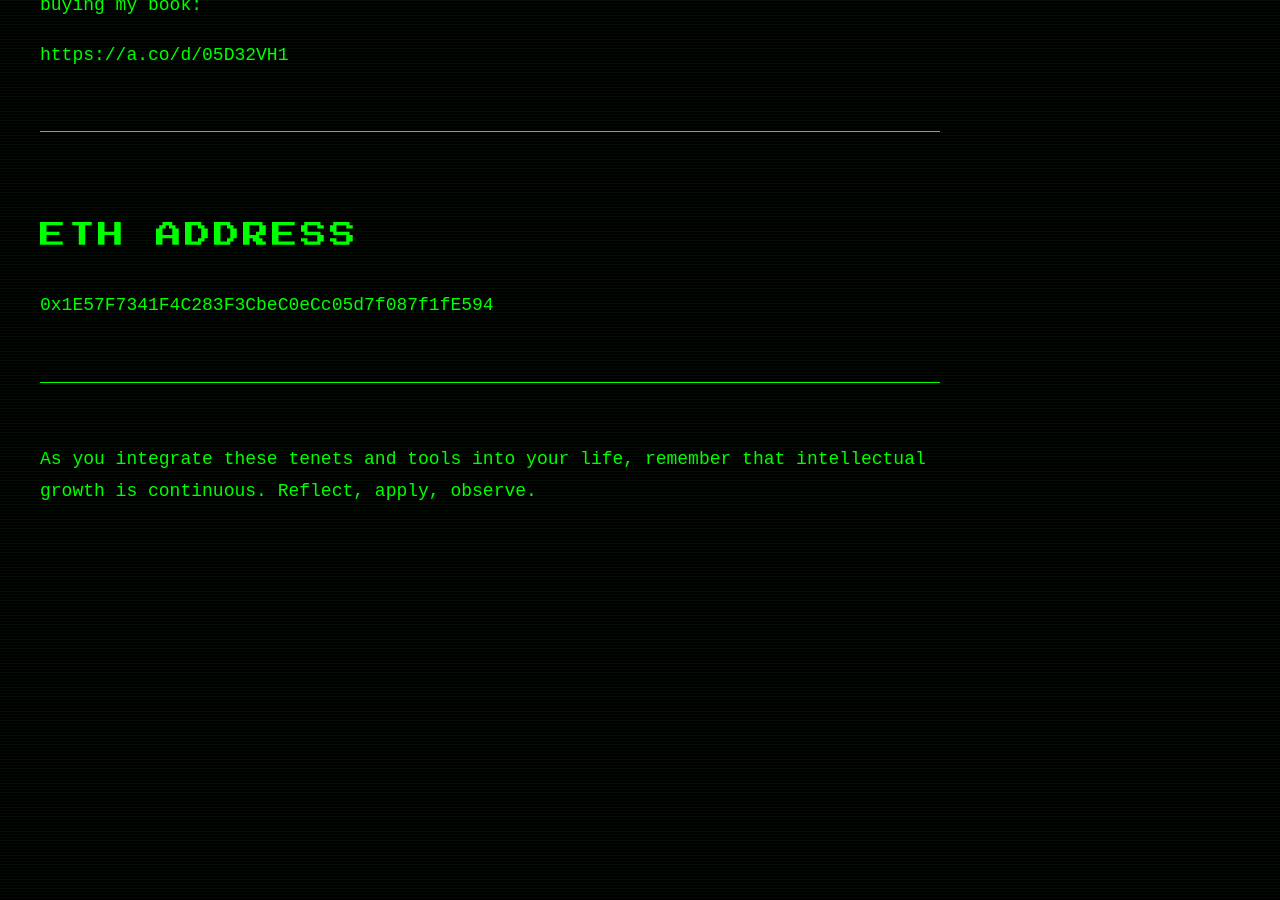
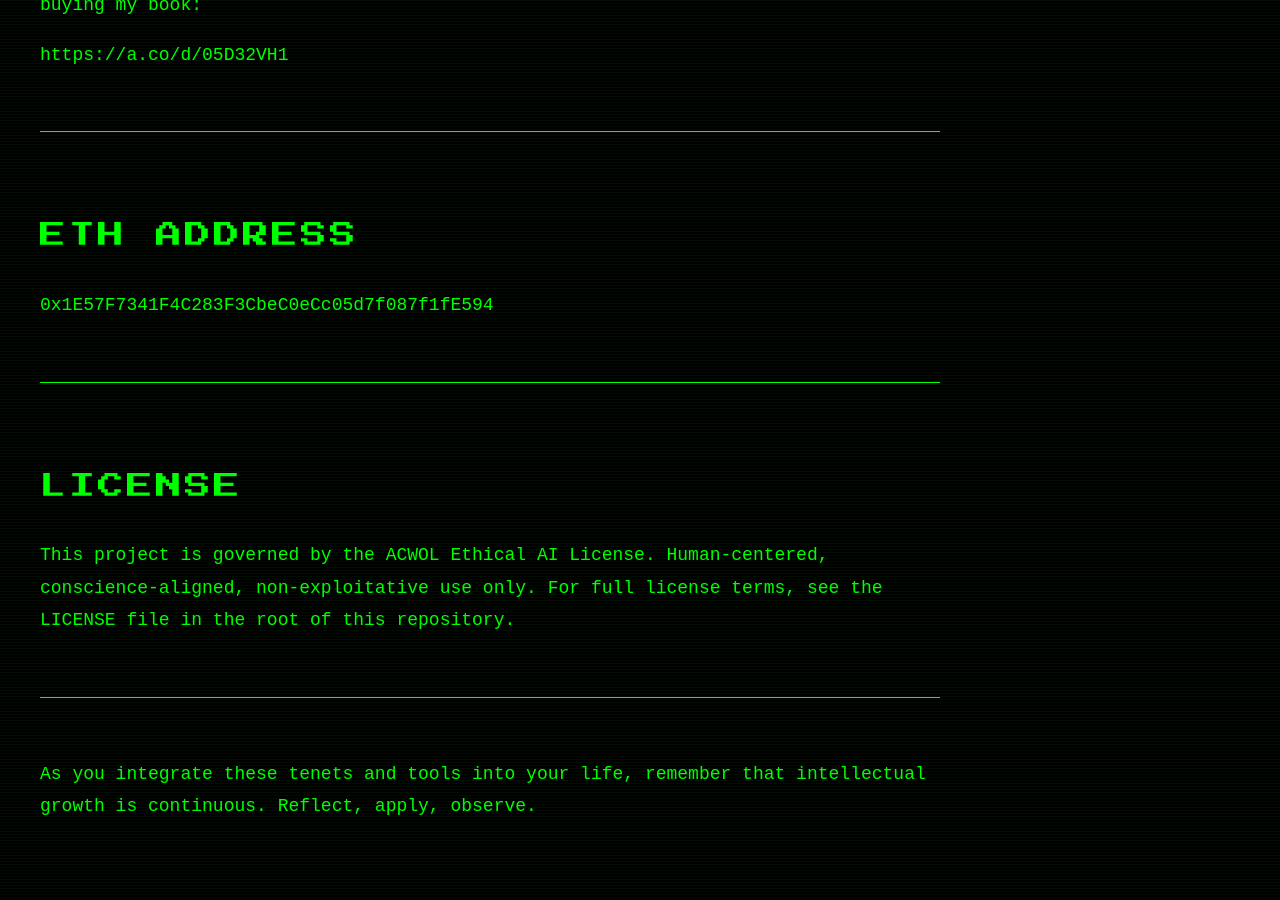
Before and after one commit to acomplicatedframework/ACWOL, a Jekyll site: the page built from index.md, in a window 1280 px wide and 900 px high, scrolled down 2604 px. Built offline with Jekyll 4.4.1, drawn with Linux system fonts in a browser that asks for light colours.

Commit message:
Update index.md

```diff
--- a/index.md
+++ b/index.md
@@ -204,6 +204,18 @@ ETH ADDRESS
 
 <hr>
 
+<div class="section-header">
+LICENSE
+</div>
+
+<p>
+This project is governed by the ACWOL Ethical AI License.
+Human-centered, conscience-aligned, non-exploitative use only.
+For full license terms, see the LICENSE file in the root of this repository.
+</p>
+
+<hr>
+
 <p>
 As you integrate these tenets and tools into your life, remember that intellectual growth is continuous. Reflect, apply, observe.
 </p>
```
